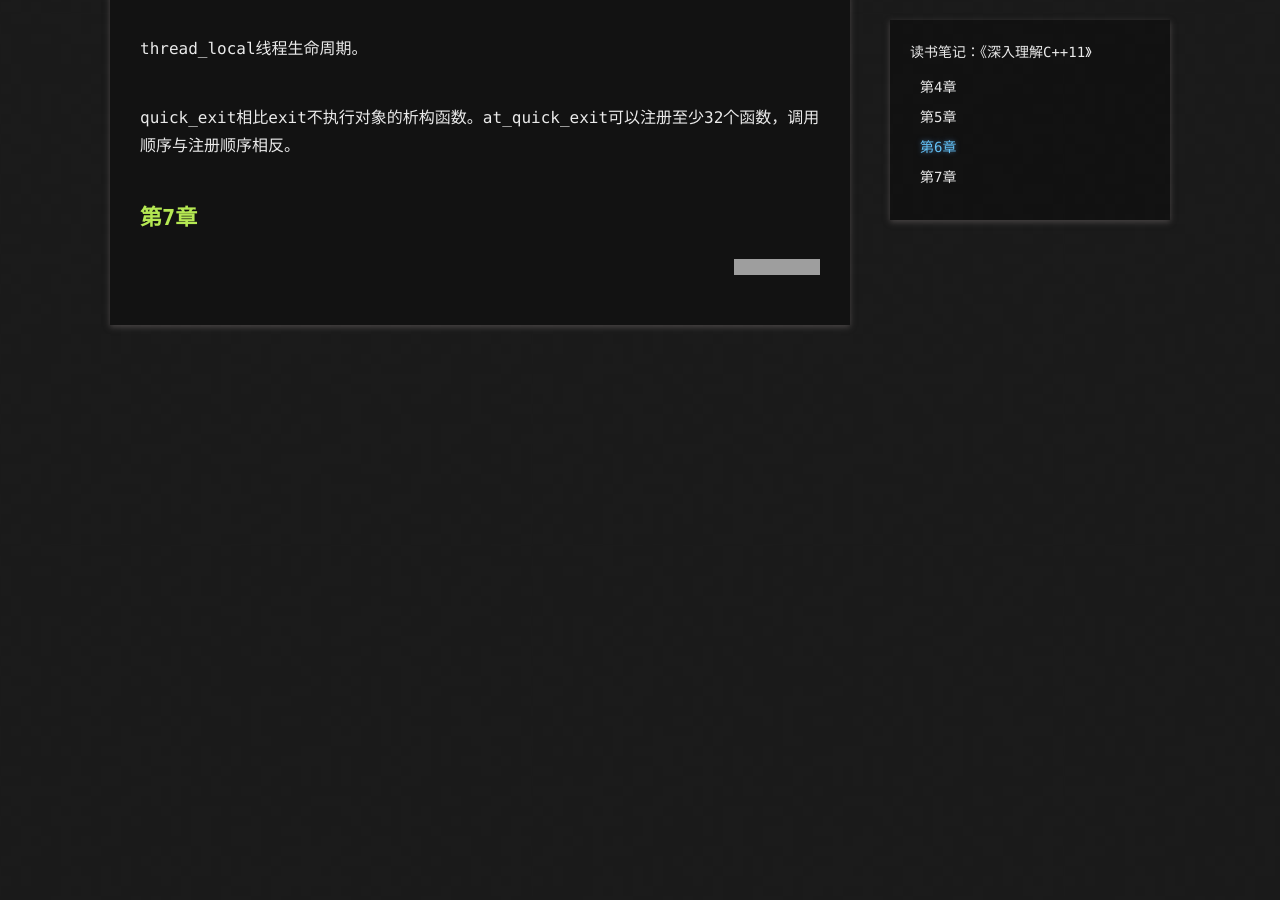
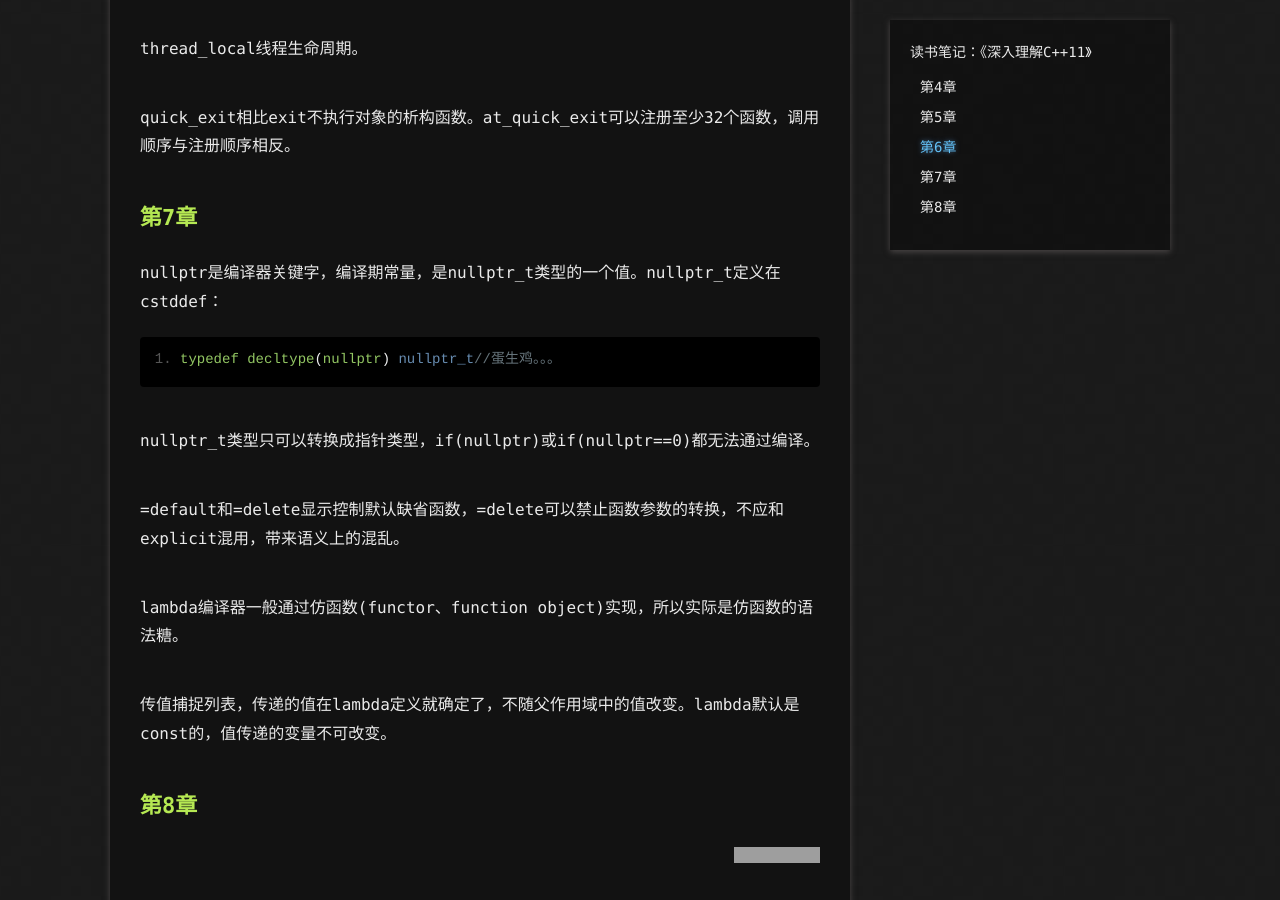
Before and after one commit to yiminyangguang520/zhaijialong.github.io, a Jekyll site: the page built from _posts/blog/2014-05-05-understanding-cpp11.md, in a window 1280 px wide and 900 px high, scrolled down 1583 px. Built offline with Jekyll 4.4.1, drawn with Linux system fonts in a browser that asks for light colours; Markdown is read by kramdown in place of the engine named in the settings; comment, search, counter and statistics services are not loaded; before the commit the page ends 1988 px from its top, so only the background shows below that; grey boxes are pictures that could not be loaded.

Commit message:
7th chapter

```diff
--- a/_posts/blog/2014-05-05-understanding-cpp11.md
+++ b/_posts/blog/2014-05-05-understanding-cpp11.md
@@ -51,3 +51,17 @@ thread_local线程生命周期。
 quick\_exit相比exit不执行对象的析构函数。at\_quick\_exit可以注册至少32个函数，调用顺序与注册顺序相反。
 
 ##第7章
+
+nullptr是编译器关键字，编译期常量，是nullptr\_t类型的一个值。nullptr\_t定义在cstddef：
+
+    typedef decltype(nullptr) nullptr_t//蛋生鸡。。。
+
+nullptr\_t类型只可以转换成指针类型，if(nullptr)或if(nullptr==0)都无法通过编译。
+
+=default和=delete显示控制默认缺省函数，=delete可以禁止函数参数的转换，不应和explicit混用，带来语义上的混乱。
+
+lambda编译器一般通过仿函数(functor、function object)实现，所以实际是仿函数的语法糖。
+
+传值捕捉列表，传递的值在lambda定义就确定了，不随父作用域中的值改变。lambda默认是const的，值传递的变量不可改变。
+
+##第8章
```
